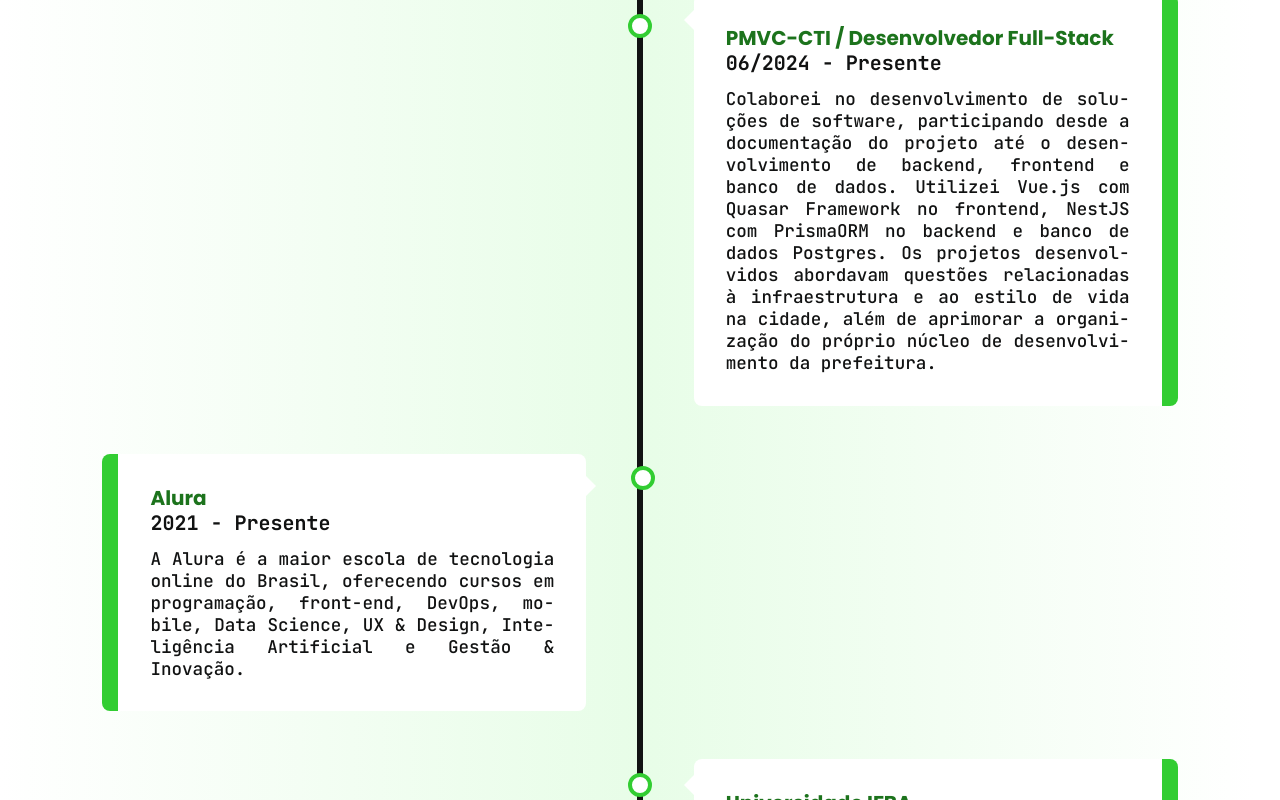
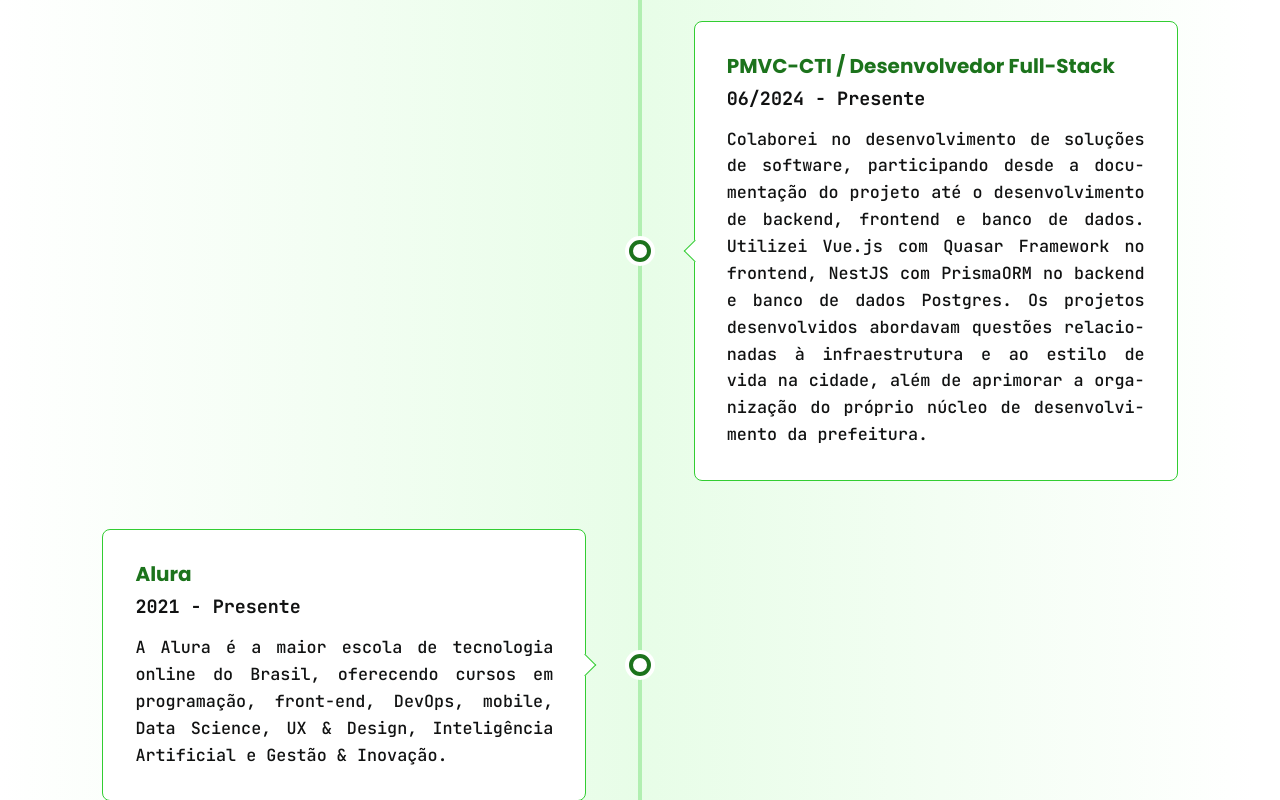
Before and after one commit to viniciussis/My_Portfolio, a React (Vite) app: page /about in a window 1280 px wide. Shown: the part 1660-2460 px from the top of the page. Built offline with nearby package versions, Linux system fonts and the light colour scheme; no server answers.

Commit message:
feat(about): redesign timeline with scroll animations and modern card aesthetics

```diff
--- a/src/pages/About/Timeline/EventMarker/EventMarker.scss
+++ b/src/pages/About/Timeline/EventMarker/EventMarker.scss
@@ -1,11 +1,38 @@
+
+
 .eventMarker {
-  border-right: 1rem solid var(--theme-on-primary);
-  background-color: var(--theme-background);
-  border-radius: variables.$br-default;
   position: relative;
-  padding: 1.5rem;
-  max-width: 90%;
-  left: 10%;
+  display: flex;
+  width: 100%;
+  justify-content: flex-end;
+
+  &__dot {
+    position: absolute;
+    left: 8px; /* Assuming 4px line at left: 17px center -> dot is 22px wide (center is 19px). We adjust visually based on the line */
+    top: 2rem; /* Initial mobile spacing */
+    width: 22px;
+    height: 22px;
+    background-color: var(--theme-background);
+    border: 4px solid var(--theme-primary);
+    border-radius: 50%;
+    z-index: 1;
+    box-shadow: 0 0 0 4px var(--theme-background);
+  }
+
+  &__card {
+    background-color: var(--theme-background);
+    border: 1px solid var(--theme-on-primary);
+    border-radius: variables.$br-default;
+    padding: 1.5rem;
+    width: calc(100% - 3.5rem); /* Space for the left line */
+    position: relative;
+    transition: transform 0.3s ease, border-color 0.3s ease;
+
+    &:hover {
+      transform: translateY(-5px);
+      border-color: var(--theme-primary);
+    }
+  }
 
   &__content {
     &__title {
@@ -13,6 +40,7 @@
       color: var(--theme-primary);
       font-size: 1.25rem;
       font-weight: 700;
+      margin-bottom: 0.5rem;
     }
 
     &__sub {
@@ -27,111 +55,93 @@
       word-break: break-word;
       text-align: justify;
       font-size: 1rem;
+      line-height: 1.6;
       hyphens: auto;
     }
   }
 
-  &::after {
+  /* Triangle pointer */
+  &__card::before {
+    content: '';
+    position: absolute;
+    top: 24px;
+    left: -8px; /* Position it outside the card */
+    width: 16px;
+    height: 16px;
     background-color: var(--theme-background);
-    border: 4px solid var(--theme-on-primary);
-    position: absolute;
-    border-radius: 50%;
-    padding: 8px;
-    content: ' ';
-    left: -15%;
-    top: 5%;
+    border-left: 1px solid var(--theme-on-primary);
+    border-bottom: 1px solid var(--theme-on-primary);
+    transform: rotate(45deg);
+    transition: border-color 0.3s ease;
   }
 
-  &::before {
-    border: medium solid var(--theme-background);
-    border-width: 10px 10px 10px 0;
-    border-color: transparent var(--theme-background) transparent transparent;
-    transform: translateX(-100%);
-    position: absolute;
-    content: ' ';
-    z-index: 1;
-    top: 1rem;
-    left: 0;
+  &:hover &__card::before {
+    border-color: var(--theme-primary);
   }
 
   @include mixins.for-size(tablet) {
-    max-width: 90%;
-    padding: 2rem;
-    left: 10%;
+    &__card {
+      padding: 2rem;
+      width: calc(100% - 4.5rem);
+    }
 
     &__content {
-      &__sub {
-        font-size: 1.25rem;
-      }
-
-      &__para {
-        font-size: 1.1rem;
-      }
-    }
-
-    &::after {
-      left: -13%;
+      &__sub { font-size: 1.15rem; }
+      &__para { font-size: 1.05rem; }
     }
   }
 
   @include mixins.for-size(desktop) {
-    position: relative;
-    max-width: 45%;
-    padding: 2rem;
-    left: 55%;
+    width: 100%;
 
-    &__content {
-      &__title {
-        font-size: 1.25rem;
-        font-weight: 700;
+    &__dot {
+      left: calc(50% - 11px);
+      top: 50%;
+      margin-top: -11px;
+    }
+
+    &__card {
+      width: 45%;
+    }
+
+    &__card::before {
+      top: 50%;
+      margin-top: -8px;
+    }
+
+    &--left {
+      justify-content: flex-start;
+
+      .eventMarker__card::before {
+        left: auto;
+        right: -8px;
+        border-left: none;
+        border-bottom: none;
+        border-right: 1px solid var(--theme-on-primary);
+        border-top: 1px solid var(--theme-on-primary);
       }
-      &__sub {
-        margin-bottom: 0.75rem;
-        font-weight: 700;
-      }
-      &__para {
-        word-break: break-word;
-        text-align: justify;
-        hyphens: auto;
+
+      &:hover .eventMarker__card::before {
+        border-right-color: var(--theme-primary);
+        border-top-color: var(--theme-primary);
       }
     }
 
-    &::after {
-      position: absolute;
-      border-radius: 50%;
-      padding: 8px;
-      content: ' ';
-      left: -14%;
-      top: 5%;
-    }
+    &--right {
+      justify-content: flex-end;
 
-    &::before {
-      transform: translateX(-100%);
-      position: absolute;
-      content: ' ';
-      z-index: 1;
-      top: 1rem;
-      left: 0;
-    }
-
-    &--left {
-      border-right: unset;
-      border-left: 1rem solid var(--theme-on-primary);
-      left: 0;
-
-      &::after {
-        transform: translateX(50%);
-        right: unset;
-        left: 107%;
+      .eventMarker__card::before {
+        left: -8px;
+        right: auto;
+        border-right: none;
+        border-top: none;
+        border-left: 1px solid var(--theme-on-primary);
+        border-bottom: 1px solid var(--theme-on-primary);
       }
 
-      &::before {
-        transform: scaleX(-1);
-        position: absolute;
-        content: '';
-        left: 100%;
-        z-index: 1;
-        top: 22px;
+      &:hover .eventMarker__card::before {
+        border-left-color: var(--theme-primary);
+        border-bottom-color: var(--theme-primary);
       }
     }
   }
--- a/src/pages/About/Timeline/EventMarker/index.tsx
+++ b/src/pages/About/Timeline/EventMarker/index.tsx
@@ -1,6 +1,6 @@
 import { motion } from 'framer-motion'
 import './EventMarker.scss'
-import { timeline } from '@/shared/animations'
+import { springSlideInLeft, springSlideInRight, popIn } from '@/shared/animations'
 
 interface EventMarkerProps {
   title: string
@@ -16,13 +16,20 @@
   position = 'left',
 }: EventMarkerProps) => {
   return (
+    <div className={`eventMarker eventMarker--${position}`}>
       <motion.div
-      className={`eventMarker ${position == 'left' ? 'eventMarker--left' : ''}`}
-      initial={`hidden${position}`}
+        className="eventMarker__dot"
+        initial="hidden"
+        whileInView="visible"
+        viewport={{ once: true, amount: 0.8 }}
+        variants={popIn}
+      />
+      <motion.div
+        className="eventMarker__card"
+        initial="hidden"
         whileInView="visible"
         viewport={{ once: true, amount: 0.5 }}
-      variants={timeline}
-      transition={{ duration: 1, ease: 'easeInOut' }}
+        variants={position === 'left' ? springSlideInLeft : springSlideInRight}
       >
         <div className="eventMarker__content">
           <h2 className="eventMarker__content__title">{title}</h2>
@@ -30,6 +37,7 @@
           <p className="eventMarker__content__para">{description}</p>
         </div>
       </motion.div>
+    </div>
   )
 }
 
--- a/src/pages/About/Timeline/Timeline.scss
+++ b/src/pages/About/Timeline/Timeline.scss
@@ -1,3 +1,5 @@
+
+
 .timeline {
   flex-direction: column;
   display: flex;
@@ -17,17 +19,27 @@
     position: relative;
     display: flex;
     width: 100%;
-    gap: 2rem;
+    gap: 3rem;
+  }
 
-    &::before {
-      background-color: var(--theme-secondary);
+  &__line-bg,
+  &__line {
+    border-radius: variables.$br-default;
     position: absolute;
-      content: '';
-      width: 6px;
+    width: 4px;
     bottom: 0;
-      left: 0;
+    left: 17px; /* Align with the EventMarker circle which will be around 17px on mobile */
     top: 0;
   }
+
+  &__line-bg {
+    background-color: var(--theme-on-primary);
+    opacity: 0.3;
+  }
+
+  &__line {
+    background-color: var(--theme-primary);
+    z-index: 0;
   }
 
   @include mixins.for-size(tablet) {
@@ -38,11 +50,12 @@
 
     &__container {
       gap: 3rem;
+    }
 
-      &::before {
+    &__line-bg,
+    &__line {
       transform: translateX(-50%);
       left: 50%;
-      }
     }
   }
 
--- a/src/pages/About/Timeline/index.tsx
+++ b/src/pages/About/Timeline/index.tsx
@@ -1,14 +1,27 @@
+import { useRef } from 'react'
+import { motion, useScroll } from 'framer-motion'
 import { useTranslation } from 'react-i18next'
 import EventMarker from './EventMarker'
 import './Timeline.scss'
 
 const Timeline = () => {
   const { t } = useTranslation('global')
+  const containerRef = useRef<HTMLDivElement>(null)
+
+  const { scrollYProgress } = useScroll({
+    target: containerRef,
+    offset: ['start center', 'end end'],
+  })
 
   return (
-    <section className="timeline">
+    <section className="timeline" ref={containerRef}>
       <h2 className="timeline__sub">{t('aboutpage.timeline.title')}</h2>
       <div className="timeline__container">
+        <div className="timeline__line-bg"></div>
+        <motion.div
+          className="timeline__line"
+          style={{ scaleY: scrollYProgress, transformOrigin: 'top' }}
+        />
         <EventMarker
           title={t('aboutpage.timeline.4.title')}
           subtitle={t('aboutpage.timeline.4.sub')}
```
Lines whose indentation alone changed are shown as unchanged.
